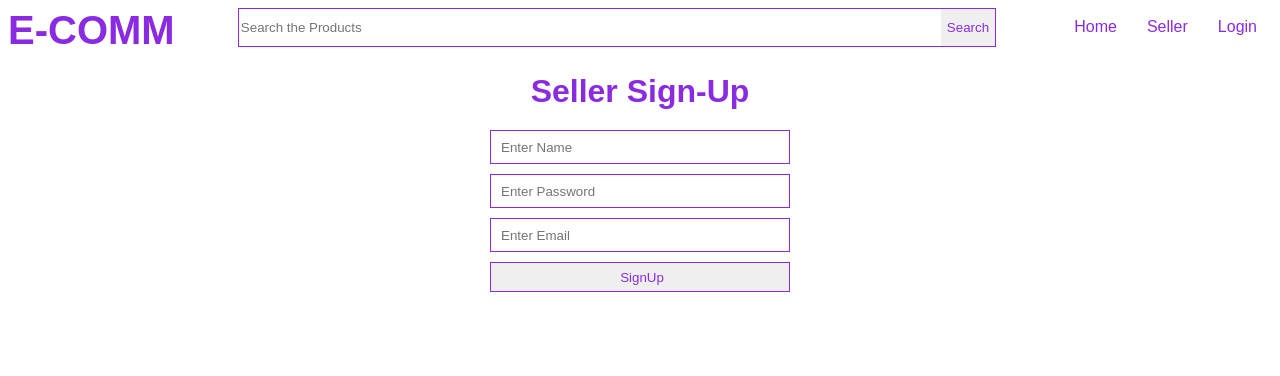
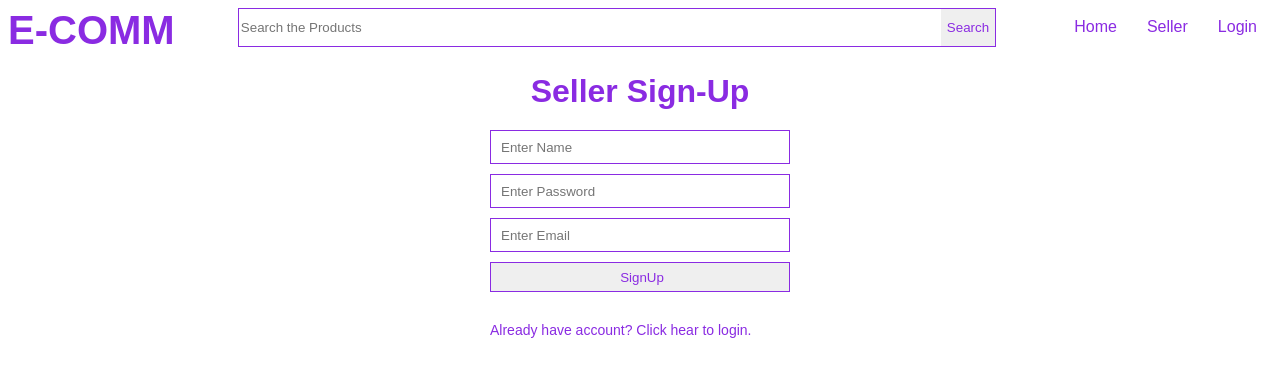
Before and after one commit to salimsheikh/angular_project_first, an Angular app: page /seller-auth in a window 1280 px wide. Shown: the top 376 px of the page. Built offline with nearby package versions, Linux system fonts and the light colour scheme.

Commit message:
Login form completed

```diff
--- a/src/app/seller-auth/seller-auth.component.css
+++ b/src/app/seller-auth/seller-auth.component.css
@@ -1,5 +1,16 @@
-.signup h1{
+.signup, .login{
+    text-align: center;
+}
+.signup h1, .login h1{
     text-align: center;
     margin: 20px auto;
     color: blueviolet;
 }
+
+.auth-toggle-link{
+    margin-top: 20px;
+    color: blueviolet;
+    font-size: 14px;
+    text-align: left;
+    cursor: pointer;
+}
--- a/src/app/seller-auth/seller-auth.component.html
+++ b/src/app/seller-auth/seller-auth.component.html
@@ -1,5 +1,5 @@
 <div class="seller-auth">
-  <div class="signup">
+  <div *ngIf="!showLogin" class="signup">
     <h1>Seller Sign-Up</h1>
     <form
       #sellerSignUp="ngForm"
@@ -30,6 +30,45 @@
       <button class="form-button" type="submit" name="signup_button">
         SignUp
       </button>
+      <a class="auth-toggle-link" (click)="openLogin()"
+        >Already have account? Click hear to login.</a
+      >
+    </form>
+  </div>
+
+  <!--
+    Login Part
+  -->
+
+  <div *ngIf="showLogin" class="login">
+    <h1>Seller Loign</h1>
+    <form
+      #sellerLogin="ngForm"
+      class="common-form"
+      (ngSubmit)="submitSellerLogin(sellerLogin.value)"
+    >
+      <input
+        class="form-text"
+        type="text"
+        name="email"
+        ngModel
+        placeholder="Enter Email"
+      />
+      <input
+        class="form-text"
+        type="password"
+        name="password"
+        ngModel
+        placeholder="Enter Password"
+      />
+
+      <button class="form-button" type="submit" name="login_button">
+        Login
+      </button>
+
+      <a class="auth-toggle-link" (click)="openSignUp()"
+        >Don`t have account? Click hear to Sign-Up.</a
+      >
     </form>
   </div>
 </div>
--- a/src/app/seller-auth/seller-auth.component.ts
+++ b/src/app/seller-auth/seller-auth.component.ts
@@ -10,23 +10,26 @@ import { SignUpDataType } from '../data-type';
 })
 export class SellerAuthComponent implements OnInit {
   constructor(private seller: SellerService, private router: Router) { }
+
+  showLogin = false;
+
   ngOnInit(): void {
     this.seller.reloadSeller();
   }
 
-  /*
-  paramiter data:object|any
-  */
   submitSellerSignUp(data: SignUpDataType): void {
-    /*
-    this.seller.userSignUpService(data).subscribe((results) => {
-      if(results){
-        this.router.navigate(["seller-home"]);
-      }
-    });
-    */
+    this.seller.userSignUpService(data);
+  }
 
-    this.seller.userSignUpService(data);
+  submitSellerLogin(data: SignUpDataType): void {
+    console.warn(data);
+  }
 
+  openLogin() {
+    this.showLogin = true;
+  }
+
+  openSignUp() {
+    this.showLogin = false;
   }
 }
--- a/src/app/services/seller.service.ts
+++ b/src/app/services/seller.service.ts
@@ -19,6 +19,7 @@ export class SellerService {
   }
 
   reloadSeller() {
+    //localStorage.setItem('seller', '')
     if (localStorage.getItem('seller')) {
       this.isSellerLoggedIn.next(true);
       this.router.navigate(['seller-home']);
```
